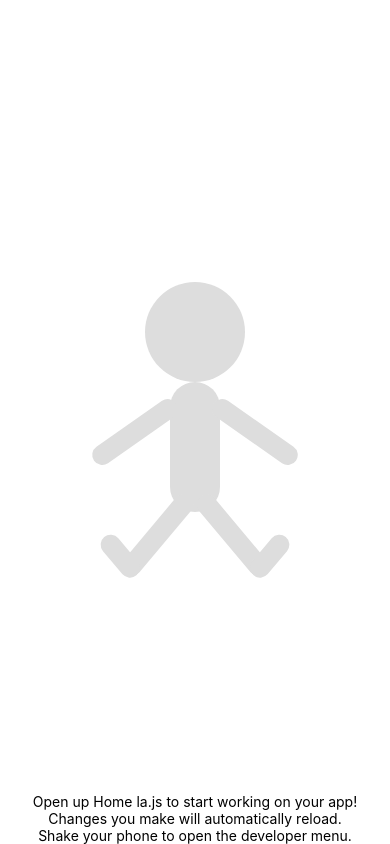
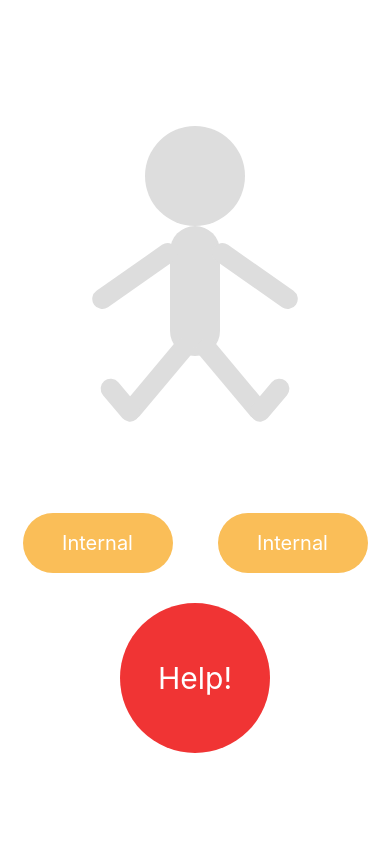
Before and after one commit to dannysj/helpapp, a React Native app: screen / in a window 390 px wide. Built offline with nearby package versions, Linux system fonts and the light colour scheme.

Commit message:
Some stuffs

```diff
--- /dev/null
+++ b/app/components/OvalButton/index.js
@@ -0,0 +1,30 @@
+import React from 'react';
+import { StyleSheet, Text, TouchableOpacity, View } from 'react-native';
+
+export default class OvalButton extends React.Component {
+  render() {
+    return (
+      <TouchableOpacity style={styles.container}>
+        <View>
+          <Text style={styles.textWhite}>Internal</Text>
+        </View>
+      </TouchableOpacity>
+    );
+  }
+}
+
+const styles = StyleSheet.create({
+  container: {
+
+    backgroundColor: '#FABE58',
+    alignItems: 'center',
+    justifyContent: 'center',
+    height: 60,
+    width: 150,
+    borderRadius: 30,
+  },
+  textWhite: {
+    color: '#fff',
+    fontSize: 20
+  }
+});
--- a/app/components/SOSButton/index.js
+++ b/app/components/SOSButton/index.js
@@ -0,0 +1,29 @@
+import React from 'react';
+import { StyleSheet, Text, TouchableOpacity, View } from 'react-native';
+
+export default class SOSButton extends React.Component {
+  render() {
+    return (
+      <View style={{flex:1/2}}>
+        <TouchableOpacity style={styles.container}>
+          <Text style={styles.sosText}>Help!</Text>
+        </TouchableOpacity>
+      </View>
+    );
+  }
+}
+
+const styles = StyleSheet.create({
+  container: {
+    backgroundColor: '#F03434',
+    alignItems: 'center',
+    justifyContent: 'center',
+    height: 150,
+    width: 150,
+    borderRadius: 75,
+  },
+  sosText: {
+    color: '#fff',
+    fontSize: 30,
+  }
+});
--- a/app/components/human/index.js
+++ b/app/components/human/index.js
@@ -1,10 +1,11 @@
 import React from 'react';
-import { StyleSheet, Text, View } from 'react-native';
+import { StyleSheet, Text, View, TouchableHighlight } from 'react-native';
 
 export default class Human extends React.Component {
   render() {
     return (
       <View style={styles.container}>
+
         <View style={styles.head}></View>
         <View style={styles.body} >
           <View style={styles.lefthand} ></View>
--- /dev/null
+++ b/app/components/internal_external_selection/index.js
@@ -0,0 +1,26 @@
+import React from 'react';
+import { StyleSheet, Text, View } from 'react-native';
+import OvalButton from '../OvalButton';
+
+export default class Internal_External_Selection extends React.Component {
+  render() {
+    return (
+      <View style={styles.container}>
+        <OvalButton />
+        <OvalButton />
+      </View>
+    );
+  }
+}
+
+const styles = StyleSheet.create({
+  container: {
+    flex: 1/4,
+    flexDirection: 'row',
+    backgroundColor: '#fff',
+    alignItems: 'center',
+    justifyContent: 'space-around',
+    height: 100,
+    width: '100%',
+  },
+});
--- a/app/home/index.js
+++ b/app/home/index.js
@@ -1,15 +1,16 @@
 import React from 'react';
 import { StyleSheet, Text, View } from 'react-native';
 import Human from '../components/human';
+import SOSButton from '../components/SOSButton';
+import Internal_External_Selection from '../components/internal_external_selection';
 
 export default class Home extends React.Component {
   render() {
     return (
       <View style={styles.container}>
-        <Human />
-        <Text>Open up Home la.js to start working on your app!</Text>
-        <Text>Changes you make will automatically reload.</Text>
-        <Text>Shake your phone to open the developer menu.</Text>
+        <Human style={{flex: 2}}/>
+        <Internal_External_Selection style={{flex: 1}}/>
+        <SOSButton style={{flex: 1}}/>
       </View>
     );
   }
@@ -22,4 +23,7 @@ const styles = StyleSheet.create({
     alignItems: 'center',
     justifyContent: 'center',
   },
+  sosText: {
+    color: '#fff',
+  }
 });
```
